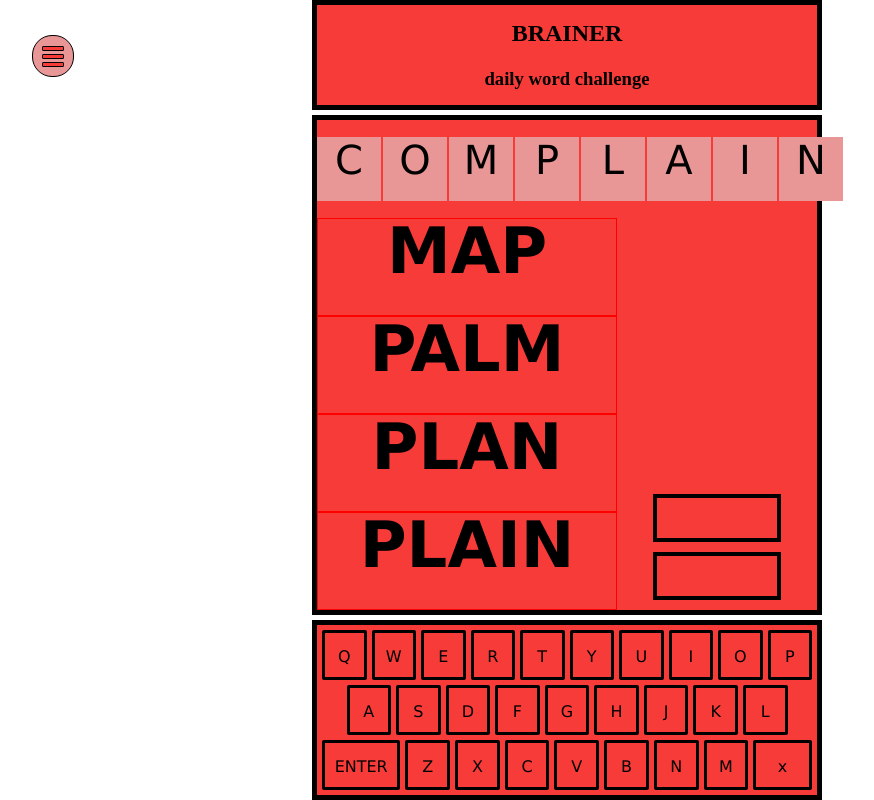
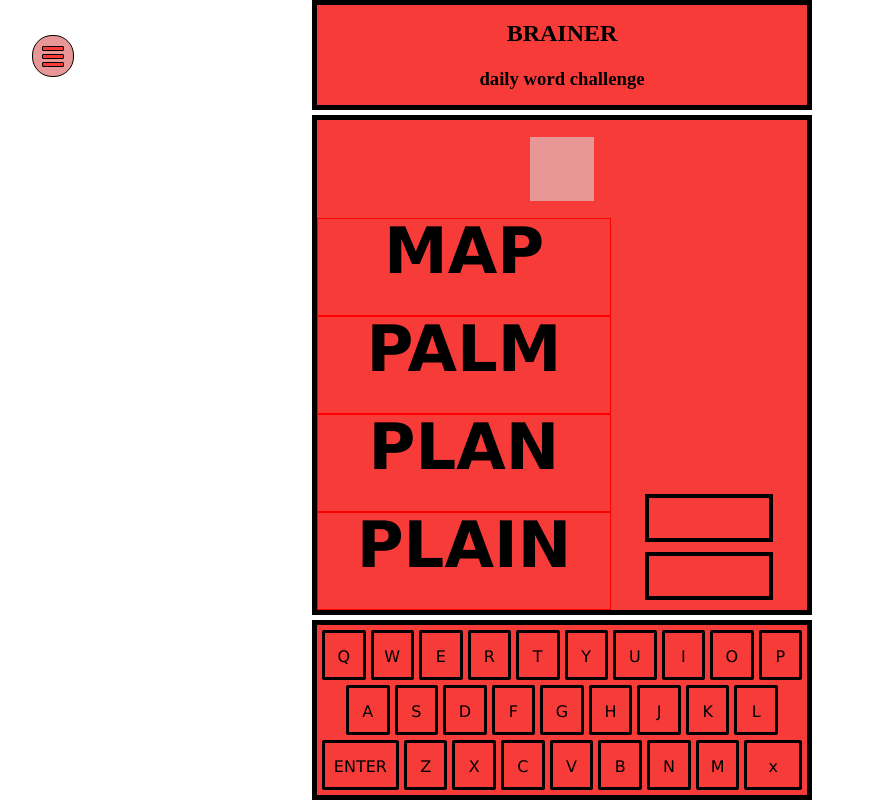
Before and after one commit to nikitacomputer/brainer, a website built with webpack: page src/index.html in a window 1280 px wide. Shown: the whole page, without its empty margins (78-952 px from the left). Built offline with nearby package versions, Linux system fonts and the light colour scheme.

Commit message:
given-word-cleaned

```diff
--- a/src/index.html
+++ b/src/index.html
@@ -21,17 +21,25 @@
         <h2 class="title title-logo">BRAINER</h2>
         <h3 class="title title-slogan">daily word challenge</h3>
       </div>
+
+
+
+
       <div class="grid-block play-area">
+
+
+
+
         <div class="given-word">
-          <div class="letter-box">C</div>
-          <div class="letter-box">O</div>
-          <div class="letter-box">M</div>
-          <div class="letter-box">P</div>
-          <div class="letter-box">L</div>
-          <div class="letter-box">A</div>
-          <div class="letter-box">I</div>
-          <div class="letter-box">N</div>
+          <div class="letter-box"></div>
+
+
+
         </div>
+
+
+
+
         <div class="user-words">
           <div class="user-word">MAP</div>
           <div class="user-word">PALM</div>
--- a/src/style.css
+++ b/src/style.css
@@ -74,7 +74,7 @@
 .given-word {
   grid-area: word;
   display: grid;
-  grid-template-columns: repeat(8,1fr);
+  grid-auto-flow: column;
   grid-gap: 2px;
   margin: auto ;
   max-width: 500px;
```
Also changed, not shown: build/index.bundle.js, build/index.html, build/print.bundle.js, build/runtime.bundle.js (added).
